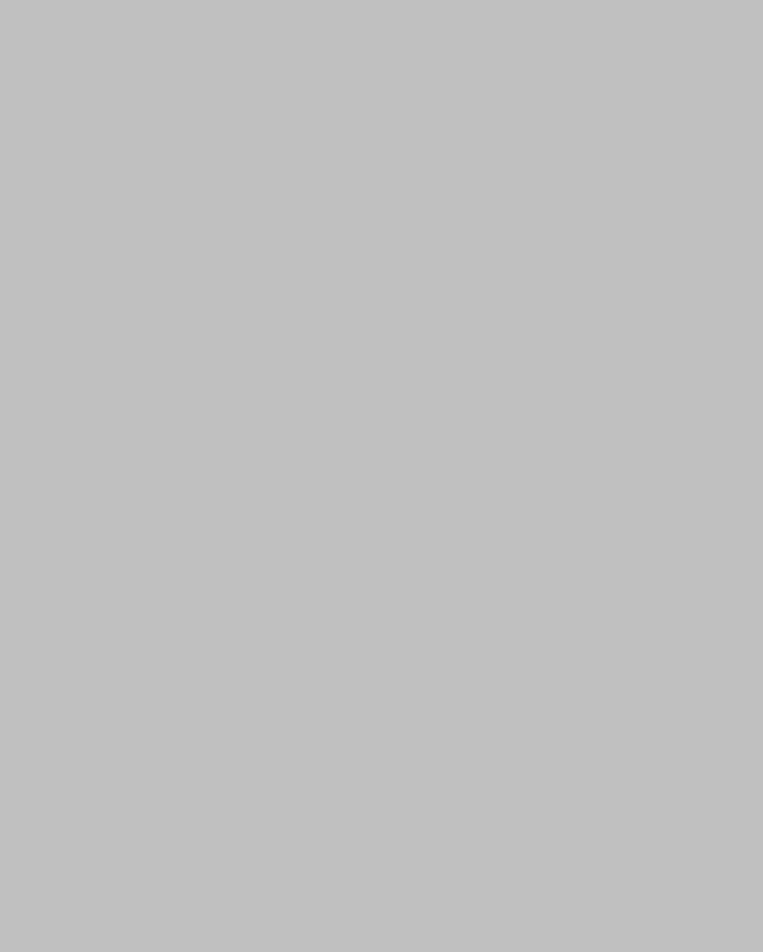
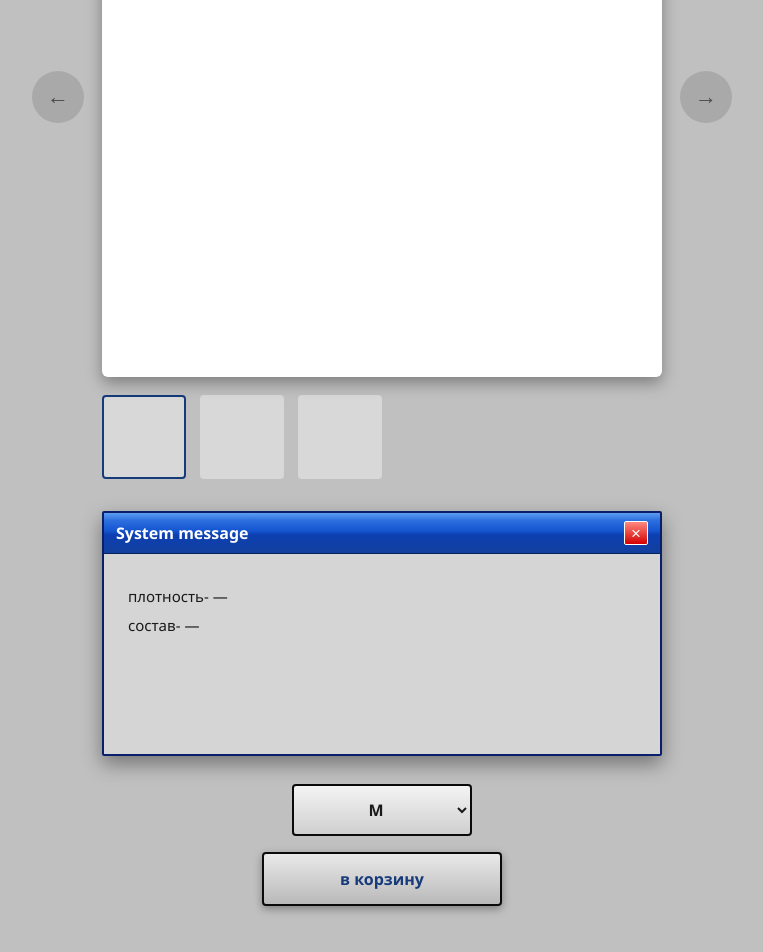
Before and after one commit to Vadim354435677892375/legashion, a React (Vite) app in the folder frontend/: page /product/0 in a window 1280 px wide. Before the commit this address had no page. Shown: the part 320-1272 px from the top of the page, without its empty margins (258-1021 px from the left). Before the commit the page ends 800 px from the top, so only its background shows below. Built offline with nearby package versions, Linux system fonts and the light colour scheme.

Commit message:
добавление корзины

```diff
--- a/frontend/src/App.jsx
+++ b/frontend/src/App.jsx
@@ -1,7 +1,7 @@
 import { BrowserRouter, Routes, Route } from 'react-router-dom';
 import Intro from './components/Intro';
 import Home from './pages/home_page/Home'; // главная страница магазина, блоки — в pages/glavnaya-stranica/blocks
-import ProductPage from './pages/product_page/Productpage'; // карточка товара, блоки — в pages/product_page/blocks
+import ProductPage from './pages/product_page/ProductPage'; // карточка товара, блоки — в pages/product_page/blocks
 
 export default function App() {
   return (
@@ -9,7 +9,7 @@ export default function App() {
       <Routes>
         <Route path="/" element={<Intro />} />
         <Route path="/home" element={<Home />} />
-        <Route path="/product" element={<ProductPage />} />
+        <Route path="/product/:id" element={<ProductPage />} />
       </Routes>
     </BrowserRouter>
   );
--- a/frontend/src/pages/home_page/Home.jsx
+++ b/frontend/src/pages/home_page/Home.jsx
@@ -1,6 +1,7 @@
 import Player from './blocks/player/Player';
 import Categories from './blocks/collection/CollectionBlock';
 import Products from './blocks/products/Products';
+import cartIcon from '../../assets/icons/cart-icon.png';
 
 // Главная страница магазина.
 // Каждый визуальный блок из макета Figma живёт в своей папке внутри ./blocks
@@ -15,6 +16,21 @@ export default function GlavnayaStranica() {
         padding: '48px 20px',
       }}
     >
+      {/* Значок корзины в левом верхнем углу. position: fixed — остаётся на месте при прокрутке */}
+      <img
+        src={cartIcon}
+        alt="Корзина"
+        style={{
+          position: 'fixed',
+          bottom: '20px',
+          right: '100px',
+          width: '60px',
+          height: 'auto',
+          zIndex: 1000,
+          cursor: 'pointer',
+          filter: 'drop-shadow(0 2px 6px rgba(0, 0, 0, 0.35))',
+        }}
+      />
       <Player />
       <Categories />
       <Products />
--- a/frontend/src/pages/home_page/blocks/collection/CollectionBlock.jsx
+++ b/frontend/src/pages/home_page/blocks/collection/CollectionBlock.jsx
@@ -1,21 +1,21 @@
-import { Link } from 'react-router-dom';
 import './CollectionBlock.css';
 
 // Блок «Категории» — 3 карточки: New Collection / Archive / Sale.
 // image: путь к реальному фото, когда оно будет готово (например '/assets/new-collection.jpg').
-// link: путь, на который ведёт карточка (пока все ведут на общую карточку товара /product).
 // Пока фото нет — рисуется серый плейсхолдер.
+// Ссылки пока ведут в никуда (href="#") — когда появятся отдельные страницы
+// коллекций, сюда нужно будет подставить настоящие пути через <Link to="...">.
 const CATEGORIES = [
-  { label: 'New Collection', image: null, link: '/product' },
-  { label: 'Archive', image: null, link: '/product' },
-  { label: 'Sale', image: null, link: '/product' },
+  { label: 'New Collection', image: null },
+  { label: 'Archive', image: null },
+  { label: 'Sale', image: null },
 ];
 
 export default function Categories() {
   return (
     <div className="categories">
-      {CATEGORIES.map(({ label, image, link }) => (
-        <Link className="categories-card" to={link} key={label}>
+      {CATEGORIES.map(({ label, image }) => (
+        <a className="categories-card" href="#" key={label}>
           <div
             className="categories-image"
             style={image ? { backgroundImage: `url(${image})` } : undefined}
@@ -23,7 +23,7 @@ export default function Categories() {
           <div className="categories-label">
             <span>{label}</span>
           </div>
-        </Link>
+        </a>
       ))}
     </div>
   );
--- a/frontend/src/pages/home_page/blocks/products/Products.jsx
+++ b/frontend/src/pages/home_page/blocks/products/Products.jsx
@@ -1,3 +1,4 @@
+import { Link } from 'react-router-dom';
 import './Products.css';
 
 // Блок «Товары» — сетка карточек 2 в ряд.
@@ -20,7 +21,7 @@ export default function Products() {
   return (
     <div className="products">
       {PRODUCTS.map(({ name, price, image }, i) => (
-        <a className="product-card" href={`/product/${i}`} key={`${name}-${i}`}>
+        <Link className="product-card" to={`/product/${i}`} key={`${name}-${i}`}>
           <div
             className="product-image"
             style={image ? { backgroundImage: `url(${image})` } : undefined}
@@ -29,7 +30,7 @@ export default function Products() {
             <div className="product-name">{name}</div>
             <div className="product-price">{formatPrice(price)}</div>
           </div>
-        </a>
+        </Link>
       ))}
     </div>
   );
--- a/frontend/src/pages/product_page/Productpage.css
+++ b/frontend/src/pages/product_page/Productpage.css
@@ -1,6 +1,6 @@
 .product-page {
   min-height: 100vh;
-  padding: 20px 20px 60px;
+  padding: 32px 24px 80px;
   color: #fff;
   font-family: 'Segoe UI', Tahoma, sans-serif;
 }
@@ -11,7 +11,7 @@
   justify-content: center;
   gap: 8px;
   font-family: 'Segoe UI', Tahoma, sans-serif;
-  font-size: 13px;
+  font-size: 15px;
   color: #1a1a1a;
 }
 
@@ -19,12 +19,32 @@
   display: inline-flex;
   align-items: center;
   justify-content: center;
-  min-width: 18px;
-  height: 18px;
-  padding: 0 4px;
+  min-width: 20px;
+  height: 20px;
+  padding: 0 5px;
   border-radius: 50%;
   background: #163a7a;
   color: #fff;
-  font-size: 11px;
+  font-size: 12px;
   font-weight: 700;
 }
+
+.product-back {
+  display: inline-block;
+  margin-bottom: 16px;
+  color: #1a1a1a;
+  font-family: 'Segoe UI', Tahoma, sans-serif;
+  font-size: 15px;
+  font-weight: 600;
+  text-decoration: none;
+}
+
+.product-back:hover {
+  text-decoration: underline;
+}
+
+@media (min-width: 900px) {
+  .product-page {
+    padding-top: 48px;
+  }
+}
--- a/frontend/src/pages/product_page/blocks/gallery/gallery.css
+++ b/frontend/src/pages/product_page/blocks/gallery/gallery.css
@@ -1,6 +1,6 @@
 .gallery {
   width: 100%;
-  max-width: 420px;
+  max-width: 560px;
   margin: 32px auto 0;
 }
 
@@ -26,13 +26,13 @@
   position: absolute;
   top: 50%;
   transform: translateY(-50%);
-  width: 48px;
-  height: 48px;
+  width: 52px;
+  height: 52px;
   border-radius: 50%;
   border: none;
   background: rgba(0, 0, 0, 0.12);
   color: #4a4a4a;
-  font-size: 20px;
+  font-size: 22px;
   line-height: 1;
   cursor: pointer;
   display: flex;
@@ -47,22 +47,22 @@
 }
 
 .gallery-arrow.left {
-  left: -16px;
+  left: -70px;
 }
 
 .gallery-arrow.right {
-  right: -16px;
+  right: -70px;
 }
 
 .gallery-thumbs {
   display: flex;
-  gap: 10px;
-  margin-top: 16px;
+  gap: 14px;
+  margin-top: 18px;
 }
 
 .gallery-thumb {
-  width: 64px;
-  height: 64px;
+  width: 84px;
+  height: 84px;
   padding: 0;
   border: 2px solid transparent;
   border-radius: 4px;
@@ -77,9 +77,24 @@
   border-color: #163a7a;
 }
 
+@media (max-width: 900px) {
+  .gallery-arrow.left {
+    left: -30px;
+  }
+
+  .gallery-arrow.right {
+    right: -30px;
+  }
+}
+
 @media (max-width: 640px) {
   .gallery {
-    max-width: 300px;
+    max-width: 320px;
+  }
+
+  .gallery-thumb {
+    width: 64px;
+    height: 64px;
   }
 
   .gallery-arrow.left {
--- a/frontend/src/pages/product_page/blocks/order/Orderblock.css
+++ b/frontend/src/pages/product_page/blocks/order/Orderblock.css
@@ -1,21 +1,21 @@
 .order-block {
   width: 100%;
-  max-width: 420px;
-  margin: 24px auto 0;
+  max-width: 560px;
+  margin: 28px auto 0;
   display: flex;
   flex-direction: column;
   align-items: center;
-  gap: 12px;
+  gap: 16px;
 }
 
 .order-size {
-  width: 140px;
-  padding: 8px 10px;
+  width: 180px;
+  padding: 12px 14px;
   border: 2px solid #0a0a0a;
   border-radius: 4px;
   background: linear-gradient(to bottom, #f4f4f4, #cfcfcf);
   font-family: 'Segoe UI', Tahoma, sans-serif;
-  font-size: 14px;
+  font-size: 16px;
   font-weight: 600;
   color: #1a1a1a;
   text-align: center;
@@ -24,14 +24,14 @@
 }
 
 .order-add-btn {
-  width: 200px;
-  padding: 10px 12px;
+  width: 240px;
+  padding: 14px 16px;
   border: 2px solid #0a0a0a;
   border-radius: 4px;
   background: linear-gradient(to bottom, #e9e9e9, #b9b9b9);
   box-shadow: 0 3px 8px rgba(0, 0, 0, 0.35);
   font-family: 'Segoe UI', Tahoma, sans-serif;
-  font-size: 14px;
+  font-size: 16px;
   font-weight: 700;
   color: #163a7a;
   cursor: pointer;
--- a/frontend/src/pages/product_page/blocks/system-message/Systemmessage.css
+++ b/frontend/src/pages/product_page/blocks/system-message/Systemmessage.css
@@ -1,6 +1,6 @@
 .sysmsg {
   width: 100%;
-  max-width: 420px;
+  max-width: 560px;
   margin: 32px auto 0;
   border: 2px solid #0a1f6b;
   border-radius: 2px;
@@ -13,7 +13,7 @@
   align-items: center;
   justify-content: space-between;
   gap: 8px;
-  padding: 6px 8px;
+  padding: 8px 12px;
   background: linear-gradient(
     to bottom,
     #5c9df1 0%,
@@ -28,19 +28,19 @@
 .sysmsg-title {
   color: #fff;
   font-family: 'Segoe UI', Tahoma, sans-serif;
-  font-size: 14px;
+  font-size: 16px;
   font-weight: 700;
 }
 
 .sysmsg-close {
-  width: 20px;
-  height: 20px;
+  width: 24px;
+  height: 24px;
   padding: 0;
   border: 1.5px solid #fff;
   border-radius: 2px;
   background: linear-gradient(to bottom, #ff8a80, #d40000);
   color: #fff;
-  font-size: 15px;
+  font-size: 17px;
   line-height: 1;
   cursor: pointer;
   display: flex;
@@ -49,24 +49,56 @@
 }
 
 .sysmsg-body {
-  min-height: 170px;
-  padding: 20px 16px;
+  min-height: 200px;
+  padding: 28px 24px;
   background: #d5d5d5;
   color: #1a1a1a;
   font-family: 'Segoe UI', Tahoma, sans-serif;
-  font-size: 13px;
-  line-height: 1.7;
+  font-size: 15px;
+  line-height: 1.9;
 }
 
 .sysmsg-reopen {
-  display: block;
+  display: flex;
+  align-items: center;
+  justify-content: center;
+  gap: 8px;
   margin: 32px auto 0;
-  padding: 10px 16px;
-  border: 1px solid #14337a;
+  padding: 14px 22px;
+  border: 2px solid #0a1f6b;
   border-radius: 4px;
-  background: #eef3fb;
-  color: #1a2b52;
+  background: linear-gradient(
+    to bottom,
+    #5c9df1 0%,
+    #2e6fe0 30%,
+    #1454cf 60%,
+    #0d3fb0 100%
+  );
+  box-shadow: 0 0 0 1px #274fc9 inset, 0 4px 12px rgba(0, 0, 0, 0.4);
+  color: #fff;
   font-family: 'Segoe UI', Tahoma, sans-serif;
-  font-size: 13px;
+  font-size: 14px;
+  font-weight: 700;
+  letter-spacing: 0.02em;
   cursor: pointer;
+  transition: transform 0.15s ease, box-shadow 0.15s ease;
 }
+
+.sysmsg-reopen::before {
+  content: '';
+  width: 14px;
+  height: 14px;
+  border-radius: 2px;
+  background: #fff;
+  box-shadow: inset 0 0 0 2px #1454cf;
+  flex-shrink: 0;
+}
+
+.sysmsg-reopen:hover {
+  transform: translateY(-2px);
+  box-shadow: 0 0 0 1px #274fc9 inset, 0 8px 18px rgba(0, 0, 0, 0.5);
+}
+
+.sysmsg-reopen:active {
+  transform: translateY(0);
+}
```
Also changed, not shown: frontend/src/assets/icons/cart-icon.png (added).
